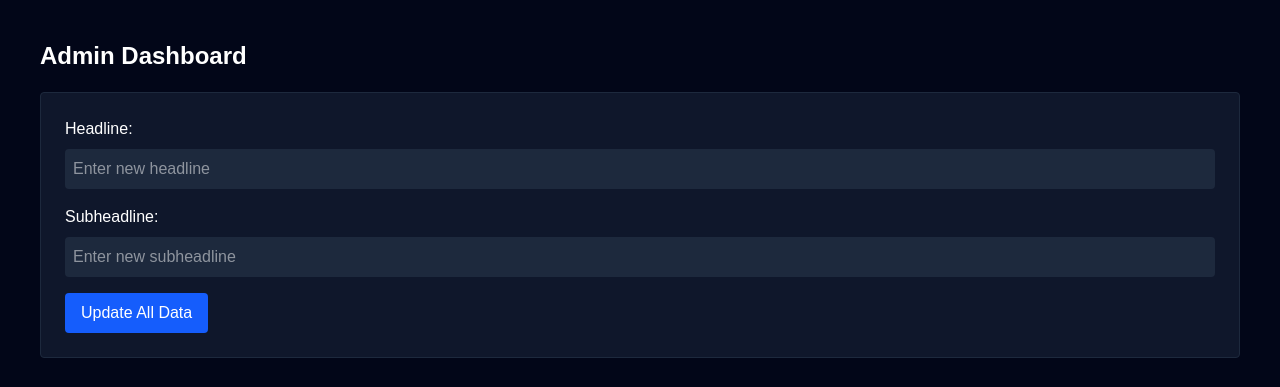
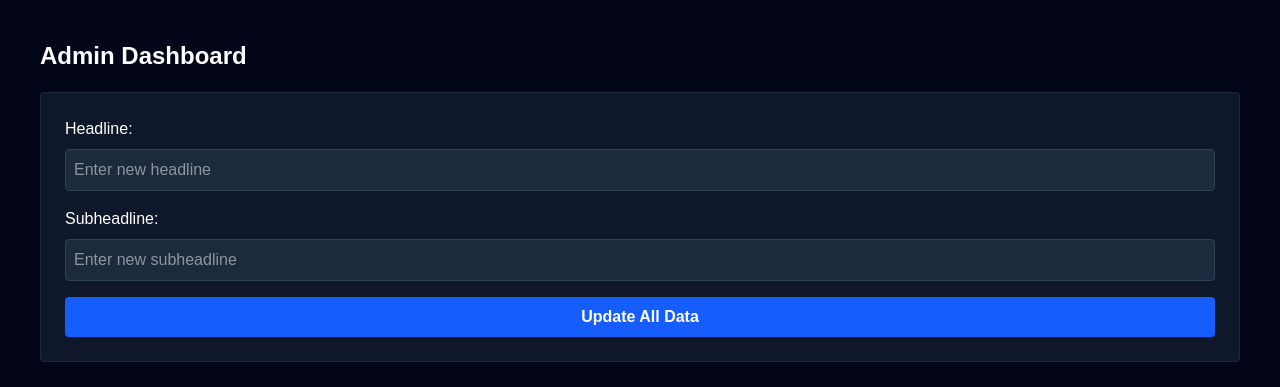
Before and after one commit to jrbteleservices/lead-capture-app, a Next.js app: page /admin in a window 1280 px wide. Shown: the top 387 px of the page. Built offline with nearby package versions, Linux system fonts and the light colour scheme; no server answers; the database is empty.

Commit message:
Update page.tsx

```diff
--- a/src/app/admin/page.tsx
+++ b/src/app/admin/page.tsx
@@ -32,23 +32,29 @@ export default function AdminDashboard() {
   }, []);
 
   const handleUpdate = async () => {
-    const { data: record } = await supabase
+    // 1. Fetch latest record
+    const { data: record, error: fetchError } = await supabase
       .from('websites')
       .select('site_data')
       .eq('subdomain', 'test-bpo')
       .single();
 
-    if (!record) return;
+    if (fetchError || !record) {
+      alert("Could not fetch current site data.");
+      return;
+    }
 
+    // 2. Update object while preserving existing keys
     const updatedData = {
       ...record.site_data,
       heroSection: {
         ...record.site_data.heroSection,
-        headline: headline,
-        subheadline: subheadline
+        headline: headline || record.site_data.heroSection.headline,
+        subheadline: subheadline || record.site_data.heroSection.subheadline
       }
     };
 
+    // 3. Update Supabase
     const { error } = await supabase
       .from('websites')
       .update({ site_data: updatedData })
@@ -65,20 +71,22 @@ export default function AdminDashboard() {
       <div className="mb-10 p-6 bg-slate-900 rounded border border-slate-800">
         <label className="block mb-2">Headline:</label>
         <input
-          className="bg-slate-800 text-white p-2 mb-4 w-full rounded"
+          className="bg-slate-800 text-white p-2 mb-4 w-full rounded border border-slate-700"
           value={headline}
           onChange={(e) => setHeadline(e.target.value)}
-          placeholder="Enter new headline" />
+          placeholder="Enter new headline"
+        />
 
         <label className="block mb-2">Subheadline:</label>
         <input
-          className="bg-slate-800 text-white p-2 mb-4 w-full rounded"
+          className="bg-slate-800 text-white p-2 mb-4 w-full rounded border border-slate-700"
           value={subheadline}
-          onChange={(e) => setHeadline(e.target.value)}
-          placeholder="Enter new subheadline" />
+          onChange={(e) => setSubheadline(e.target.value)}
+          placeholder="Enter new subheadline"
+        />
 
         <button
-          className="bg-blue-600 px-4 py-2 rounded hover:bg-blue-700"
+          className="bg-blue-600 px-4 py-2 rounded hover:bg-blue-700 w-full font-bold"
           onClick={handleUpdate}
         >
           Update All Data
```
